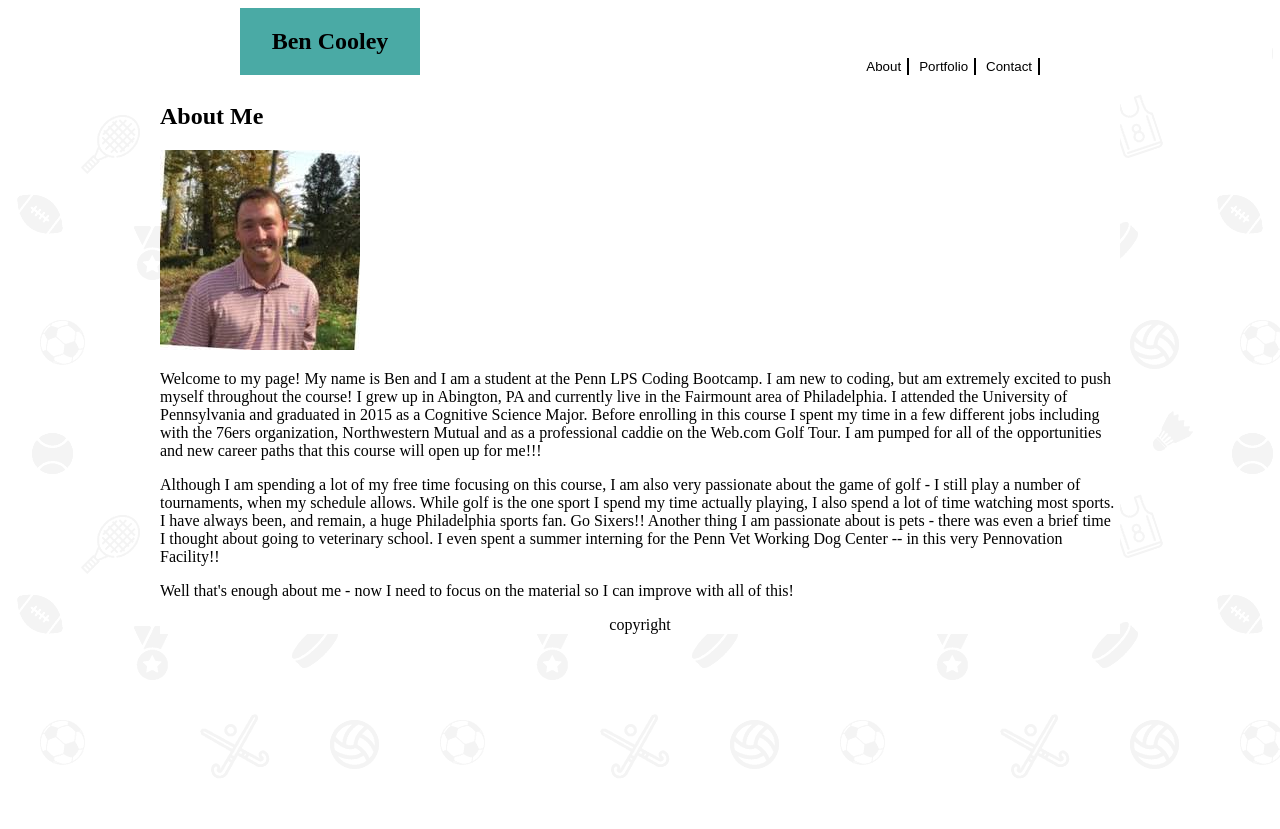
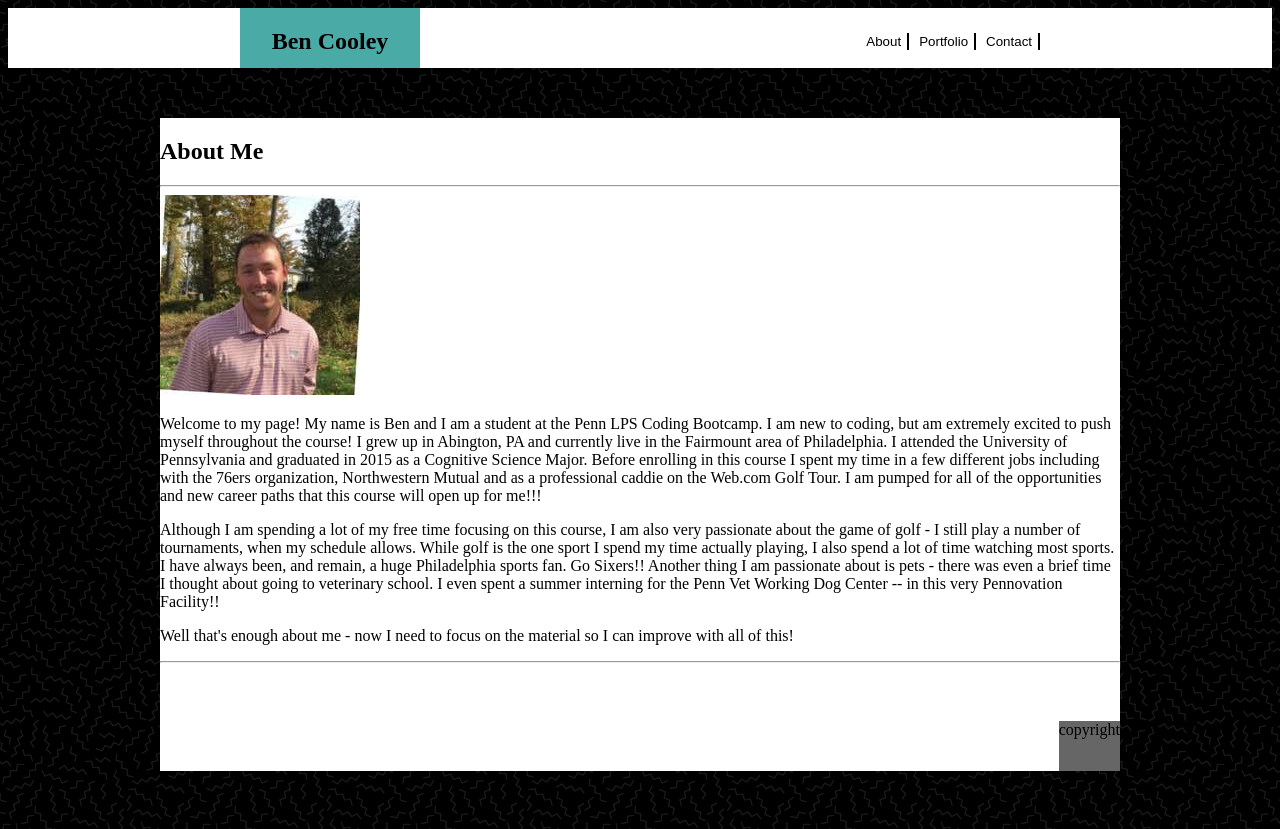
Before and after one commit to be-cool/Basic-Portfolio, a plain HTML site: page index.html in a window 1280 px wide. Before the commit the page ends 800 px from the top, so only its background shows below. Drawn offline with Linux system fonts and the light colour scheme.

Commit message:
updated header and background image

```diff
--- a/assets/css/style_all_pages.css
+++ b/assets/css/style_all_pages.css
@@ -1,22 +1,20 @@
 * {
-    /* border: 2px solid red; */
     /* background-repeat: repeat-x; */
     /* background-repeat: repeat-y; */
     overflow: auto;
 }
 
 body {
-    background-image: url("../images/Sports.png");
-    text-decoration-color: #777777;
+    background-image: url("../images/memphis-mini-dark.png");
+    /* text-decoration-color: #777777; */
     font-style: 'Arial', 'Helvetica Neue', Helvetica, sans-serif;
 }
 
 .tab {
     float: right;
-    /* margin-top: 25px; */
+    margin-top: -25px;
     margin-right: 232px;
     text-align: center;
-    vertical-align: auto;
     height: 75px;
 }
 
@@ -34,19 +32,27 @@ body {
     float: left;
     background-color:#ffffff;
     z-index: 2;
-    height: 75px;
+    height: 60px;
     width: 100%;
 }
 
 .myname {
     float: left;
     width: 180px;
+    height: 60px;
     background-color: #4aaaa5;
     text-align: center;
     margin-left: 232px;
+    text-decoration-color: #ffffff;
+}
+
+.title {
+    border-bottom: #666666 5px;
 }
 
 .main {
+    margin-top: 50px;
+    margin-bottom: 50px;
     margin-left: auto;
     margin-right: auto;
     width: 960px;
@@ -55,4 +61,15 @@ body {
 
 footer {
     text-align: center;
+    margin-top: 50px;
+    background-color: #666666;
+    border-top: #4aaaa5;
+    height: 50px;
+    float: inline-end;
 }
+
+h2 {
+    border: #666666;
+    /* text-shadow: 0 0 black; */
+    /* text-shadow: 0 0 black; */
+}
--- a/index.html
+++ b/index.html
@@ -30,8 +30,8 @@
     <div class="main">
         <!-- trying to make another box for the text and image section in middle of page here -->
         <box>
-            <h2>About Me</h2>
-                <!-- <hr> -->
+            <h2 class="title">About Me</h2>
+                <hr>
                 <img src= "assets/images/profile picture.jpeg" alt= "Ben Cooley">
                     <p>
                         Welcome to my page! My name is Ben and I am a student at the Penn LPS Coding Bootcamp. I am new to coding, but am extremely excited to push myself throughout the course!
@@ -49,7 +49,7 @@
                     </p>
         </box>
 
-        <!-- <hr> -->
+        <hr>
         <footer>copyright</footer>
     </div>
 </body>
```
